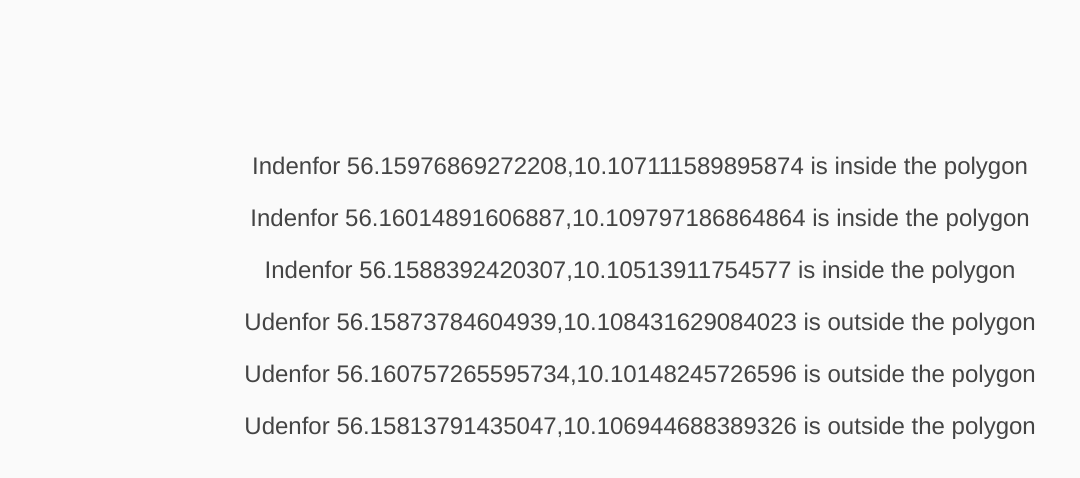
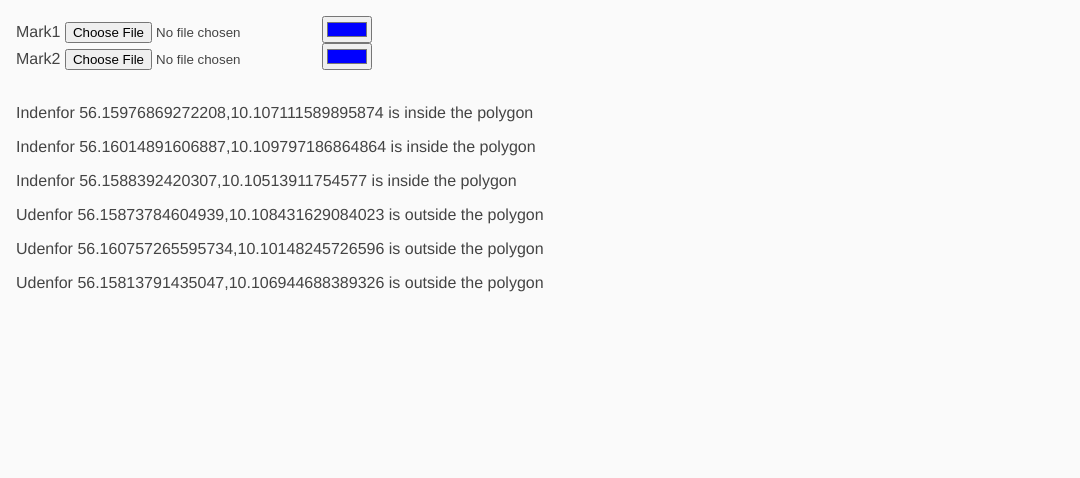
Before and after one commit to rasmusvhansen/field-filter, a Preact app: page / in a window 1280 px wide. Shown: the top 478 px of the page, without its empty margins (0-1080 px from the left). Built offline with nearby package versions, Linux system fonts and the light colour scheme; no server answers.

Commit message:
feat: upload areas and save to localstorage

```diff
--- a/src/app.tsx
+++ b/src/app.tsx
@@ -1,5 +1,6 @@
-import { Coord, getMapUrl, pointInPoly } from './coords';
+import { Area, Coord, getMapUrl, parsePositionFile, pointInPoly } from './coords';
 import { useEffect, useState } from 'preact/hooks';
+import useLocalStorage from './hooks/useLocalStorage';
 const brabrand: Coord[] = [
   [56.16087927816185, 10.105038391804111],
   [56.16028182448348, 10.11027406337594],
@@ -8,19 +9,17 @@ const brabrand: Coord[] = [
   [56.15825041246916, 10.107355820204756],
   [56.15860890474803, 10.104351746352068],
 ];
-const poly1: Coord[] = [
-  [1, 1],
-  [5, 5],
-  [4, 6],
-  [0, 2],
-];
+
 export function App() {
   const [img, setImg] = useState('');
+  const [areas, setAreas] = useState<Record<string, Area>>({});
   useEffect(() => {
-    getMapUrl([brabrand]).then((url) => setImg(url));
-  }, []);
+    getMapUrl(Object.values(areas)).then((url) => setImg(url));
+  }, [areas]);
   return (
     <>
+      <FileUpload id="Mark1" handleUpload={(area) => setAreas((prev) => ({ ...prev, [area.id]: area }))}></FileUpload>
+      <FileUpload id="Mark2" handleUpload={(area) => setAreas((prev) => ({ ...prev, [area.id]: area }))}></FileUpload>
       <div>
         <img src={img} alt="" />
       </div>
@@ -33,3 +32,35 @@ export function App() {
     </>
   );
 }
+
+function FileUpload(props: { id: string; handleUpload: (area: Area) => void }) {
+  const [area, setArea] = useLocalStorage<Area | null>(props.id, null);
+  const [color, setColor] = useState(area?.color || '#0000ff');
+  useEffect(() => {
+    if (area) {
+      setArea({ ...area, color });
+    }
+  }, [color]);
+  useEffect(() => {
+    if (area) {
+      props.handleUpload(area);
+    }
+  }, [area]);
+  const loadFile = (e: any) => {
+    console.log(e.target!.files[0]);
+    const reader = new FileReader();
+    reader.onload = (ev) => {
+      const text = ev.target?.result as string;
+      if (text) {
+        setArea({ id: props.id, coords: parsePositionFile(text)[0], color });
+      }
+    };
+    reader.readAsText(e.target!.files[0]);
+  };
+  return (
+    <div>
+      {props.id} <input type="file" name="upload" id="" onChange={(e) => loadFile(e)} />{' '}
+      <input type="color" value={color} onChange={(e: any) => setColor(e.target.value)} />
+    </div>
+  );
+}
--- a/src/coords.ts
+++ b/src/coords.ts
@@ -1,6 +1,11 @@
 import { hereApiKey } from './secret';
 
 export type Coord = [number, number];
+export interface Area {
+  id: string;
+  coords: Coord[];
+  color: string;
+}
 
 export function pointInPoly(polygon: Coord[], [y, x]: Coord) {
   const [vertx, verty] = polygon.reduce(
@@ -22,10 +27,30 @@ export function pointInPoly(polygon: Coord[], [y, x]: Coord) {
   return `${y},${x} is ${c ? 'inside' : 'outside'} the polygon`;
 }
 
-export async function getMapUrl(polygons: Array<Coord[]>) {
+export async function getMapUrl(areas: Array<Area>) {
   const baseUrl = `https://image.maps.ls.hereapi.com/mia/1.6/region?apiKey=${hereApiKey}&t=3&h=800&w=800`;
-  const coords = polygons.map((polygon, i) => polygon.reduce((str, [y, x]) => `${str}${y},${x},`, `&a${i}=`));
-  const response = await fetch(baseUrl + coords + '&fc0=5000FF00');
+  const coords = areas.map((area, i) =>
+    area.coords.reduce((str, [y, x]) => `${str}${y},${x},`, `&fc${i}=50${area.color.slice(1)}&a${i}=`)
+  );
+  const response = await fetch(baseUrl + coords + ``);
   const blob = await response.blob();
   return URL.createObjectURL(blob);
 }
+
+export function parsePositionFile(text: string): Coord[][] {
+  const polygons = text.split('\n');
+  return polygons.map(
+    (p) =>
+      chunk(
+        p.split(',').map((c) => Number(c.trim())),
+        2
+      ) as Coord[]
+  );
+}
+
+function chunk<T>(arr: Array<T>, chunkSize: number) {
+  if (chunkSize <= 0) throw 'Invalid chunk size';
+  const res = [];
+  for (var i = 0, len = arr.length; i < len; i += chunkSize) res.push(arr.slice(i, i + chunkSize));
+  return res;
+}
--- /dev/null
+++ b/src/hooks/useLocalStorage.ts
@@ -0,0 +1,76 @@
+import { useEffect, useState } from 'preact/hooks';
+
+function useLocalStorage<T>(key: string, initialValue: T): [T, (value: T) => void] {
+  // Get from local storage then
+  // parse stored json or return initialValue
+  const readValue = () => {
+    // Prevent build error "window is undefined" but keep keep working
+    if (typeof window === 'undefined') {
+      return initialValue;
+    }
+
+    try {
+      const item = window.localStorage.getItem(key);
+      return item ? JSON.parse(item) : initialValue;
+    } catch (error) {
+      console.warn(`Error reading localStorage key “${key}”:`, error);
+      return initialValue;
+    }
+  };
+
+  // State to store our value
+  // Pass initial state function to useState so logic is only executed once
+  const [storedValue, setStoredValue] = useState<T>(readValue);
+
+  // Return a wrapped version of useState's setter function that ...
+  // ... persists the new value to localStorage.
+  const setValue = (value: T) => {
+    // Prevent build error "window is undefined" but keeps working
+    if (typeof window == 'undefined') {
+      console.warn(`Tried setting localStorage key “${key}” even though environment is not a client`);
+    }
+
+    try {
+      // Allow value to be a function so we have the same API as useState
+      const newValue = value instanceof Function ? value(storedValue) : value;
+
+      // Save to local storage
+      window.localStorage.setItem(key, JSON.stringify(newValue));
+
+      // Save state
+      setStoredValue(newValue);
+
+      // We dispatch a custom event so every useLocalStorage hook are notified
+      window.dispatchEvent(new Event('local-storage'));
+    } catch (error) {
+      console.warn(`Error setting localStorage key “${key}”:`, error);
+    }
+  };
+
+  useEffect(() => {
+    setStoredValue(readValue());
+    // eslint-disable-next-line react-hooks/exhaustive-deps
+  }, []);
+
+  useEffect(() => {
+    const handleStorageChange = () => {
+      setStoredValue(readValue());
+    };
+
+    // this only works for other documents, not the current one
+    window.addEventListener('storage', handleStorageChange);
+
+    // this is a custom event, triggered in writeValueToLocalStorage
+    window.addEventListener('local-storage', handleStorageChange);
+
+    return () => {
+      window.removeEventListener('storage', handleStorageChange);
+      window.removeEventListener('local-storage', handleStorageChange);
+    };
+    // eslint-disable-next-line react-hooks/exhaustive-deps
+  }, []);
+
+  return [storedValue, setValue];
+}
+
+export default useLocalStorage;
--- a/src/index.css
+++ b/src/index.css
@@ -17,10 +17,7 @@ body {
 }
 
 #app {
-  text-align: center;
-
-  font-size: 1.5em;
-  padding-top: 100px;
+  padding: 1rem;
 }
 
 .link {
```
Also changed, not shown: mark1.csv (added), mark2.csv (added).
